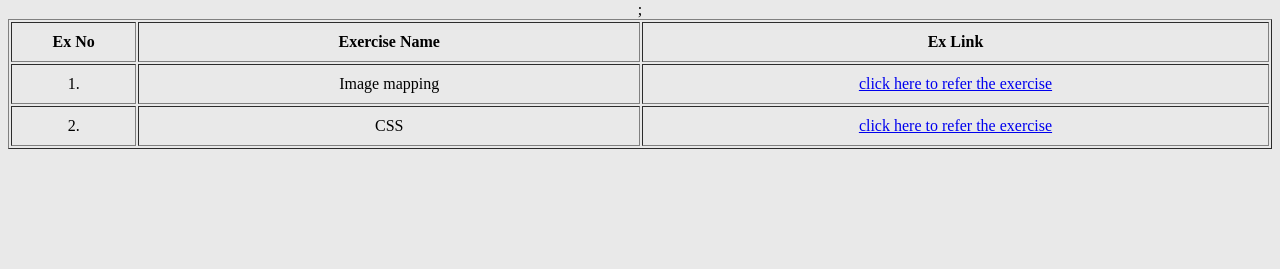
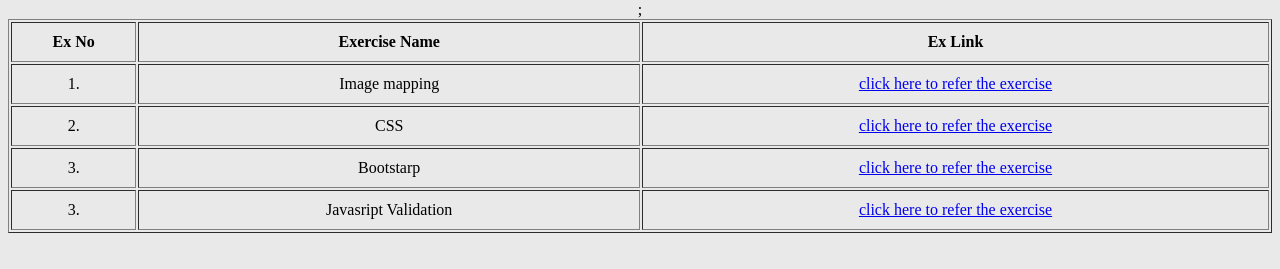
Before and after one commit to Dennyson-A/Web-Technology-Lab, a plain HTML site: page index.html in a window 1280 px wide. Shown: the part 79-348 px from the top of the page. Drawn offline with Linux system fonts and the light colour scheme.

Commit message:
Update index.html

```diff
--- a/index.html
+++ b/index.html
@@ -35,6 +35,16 @@
             <td>CSS</td>
             <td> <a href="ex 2 css\ex 2.html" target="_blank">click here to refer the exercise</a> </td>
         </tr>
+        <tr>
+            <td>3.</td>
+            <td>Bootstarp</td>
+            <td> <a href="ex 3 \shop.html" target="_blank">click here to refer the exercise</a> </td>
+        </tr>
+        <tr>
+            <td>3.</td>
+            <td>Javasript Validation</td>
+            <td> <a href="ex 3 \shop.html" target="_blank">click here to refer the exercise</a> </td>
+        </tr>
     </table>
 </body>
 </html>
```
